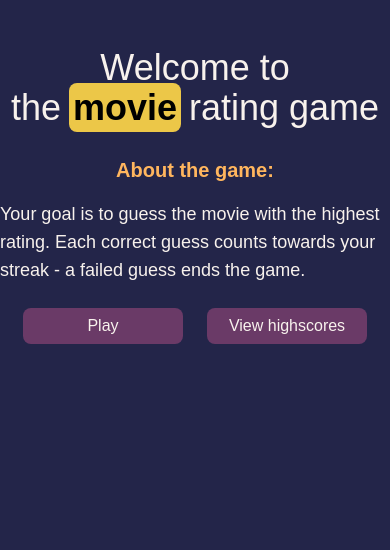
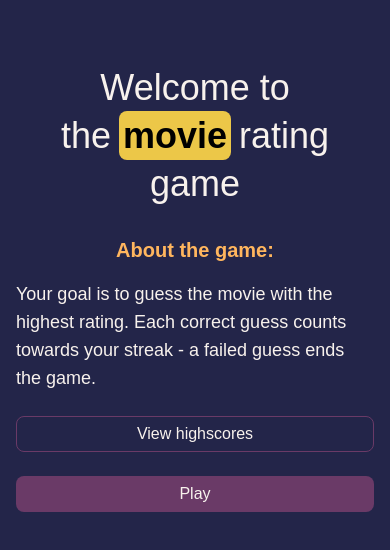
Before and after one commit to ande397c/react-movie-rating, a React (Vite) app: page / in a window 390 px wide. Shown: the top 550 px of the page. Built offline with nearby package versions, Linux system fonts and the light colour scheme; no server answers.

Commit message:
feat: introduce variants and improve responsive

```diff
--- a/src/App.tsx
+++ b/src/App.tsx
@@ -5,9 +5,9 @@ import { Button } from '@components/Button'
 const App = (): ReactElement => {
   return (
     <div className="h-screen w-full flex justify-center items-start">
-      <div className="flex flex-col">
+      <div className="flex flex-col p-4">
         <article className="mt-12 text-center text-text">
-          <h1 className="text-4xl">
+          <h1 className="text-4xl leading-[3rem]">
             Welcome to the
             <span className="p-1 mx-2 bg-logoBg text-logoColor font-semibold rounded-lg">
               movie
@@ -19,18 +19,18 @@ const App = (): ReactElement => {
           </h2>
         </article>
         <section className="text-text my-auto max-w-prose">
-          <p className="leading-7 text-lg my-4 mb-6">
+          <p className="leading-7 text-lg my-4 mb-6 max-w-prose">
             Your goal is to guess the movie with the highest rating. Each
             correct guess counts towards your streak - a failed guess ends the
             game.
           </p>
 
-          <article className="flex justify-center gap-6">
-            <Link to="/game">
+          <article className="flex flex-col sm:flex-row justify-center gap-6">
+            <Link to="/highscores" className="w-full">
+              <Button text="View highscores" variant="secondary" />
+            </Link>
+            <Link to="/game" className="w-full">
               <Button text="Play" />
-            </Link>
-            <Link to="/highscores">
-              <Button text="View highscores" />
             </Link>
           </article>
         </section>
--- a/src/components/Button/index.tsx
+++ b/src/components/Button/index.tsx
@@ -6,6 +6,8 @@ interface ButtonProps {
   isDisabled?: boolean
   isLoading?: boolean
   type?: 'button' | 'submit' | 'reset'
+  width?: 'full' | '1/2' | 'fit'
+  variant?: 'primary' | 'secondary'
   className?: string
   onClick?: () => void
 }
@@ -15,15 +17,24 @@ export const Button = ({
   isDisabled,
   isLoading,
   type,
+  width = 'full',
+  variant = 'primary',
   className,
   onClick
 }: ButtonProps) => {
+  const defaultClasses =
+    'rounded-lg h-9 text-text text-center transition-all duration-150'
+  const primaryClasses = 'bg-button hover:bg-hover border-none'
+  const secondaryClasses = 'bg-main border border-button'
   const disabledClasses = 'opacity-60 pointer-events-none'
   return (
     <button
-      className={clsx(className, {
-        'bg-button text-text rounded-lg border-none h-9 text-center transition-all duration-150 hover:bg-hover w-40':
-          true,
+      className={clsx(defaultClasses, className, {
+        [primaryClasses]: variant === 'primary',
+        [secondaryClasses]: variant === 'secondary',
+        'w-full': width === 'full',
+        'w-1/2': width === '1/2',
+        'w-fit px-4': width === 'fit',
         [disabledClasses]: isDisabled || isLoading
       })}
       type={type}
--- a/src/components/Card/index.tsx
+++ b/src/components/Card/index.tsx
@@ -25,11 +25,11 @@ export const Card = ({
     <div
       className={clsx(
         'el-container group flex justify-center flex-col items-center transition-all duration-150 hover:scale-110 cursor-pointer',
-        { 'scale-125': isSelected, 'pointer-events-none': clicked }
+        { 'scale-110 sm:scale-125': isSelected, 'pointer-events-none': clicked }
       )}
       onClick={onClick}
     >
-      <div className="w-[160px] h-full">
+      <div className="w-[120px] sm:w-[160px] h-full">
         <img
           src={fallbackImg ? MoviePoster : getQualityPoster(img)}
           className="rounded-sm max-w-full max-h-full"
@@ -38,7 +38,7 @@ export const Card = ({
           }}
         />
       </div>
-      <div className="text-center pt-4 text-xl overflow-hidden w-[260px]">
+      <div className="text-center pt-4 text-xl overflow-hidden max-w-[100px] sm:w-[260px] sm:max-w-xs">
         <h3 className="truncate group-hover:overflow-visible group-hover:whitespace-normal group-hover:text-clip">
           {title}
         </h3>
--- a/src/components/Modal/index.tsx
+++ b/src/components/Modal/index.tsx
@@ -24,6 +24,7 @@ export const Modal = ({ showModal, streak, onClick }: ModalProps) => {
     const { error } = await supabase
       .from('highscores')
       .insert({ name: name, highscore: streak })
+
     localStorage.setItem('name', name)
 
     if (error) {
@@ -38,7 +39,7 @@ export const Modal = ({ showModal, streak, onClick }: ModalProps) => {
       {showModal && (
         <>
           <div className="justify-center items-center flex overflow-x-hidden overflow-y-auto fixed inset-0 z-50 outline-none focus:outline-none">
-            <div className="relative w-auto mb-[9rem] mx-auto max-w-2xl">
+            <div className="relative w-auto mb-[9rem] mx-auto min-w-[22rem] max-w-2xl">
               {/*content*/}
               <div className="rounded-lg shadow-lg relative flex flex-col w-full bg-white outline-none focus:outline-none bg-main text-text">
                 {/*header*/}
@@ -64,11 +65,11 @@ export const Modal = ({ showModal, streak, onClick }: ModalProps) => {
                     </div>
                   ) : (
                     <form onSubmit={handleSubmit}>
-                      <h4 className="my-4 text-lg">
+                      <h4 className="mb-2 text-lg">
                         Want to register your score?
                       </h4>
                       <label className="block" htmlFor="name">
-                        Name for the scoreboard
+                        Scoreboard name
                       </label>
                       <input
                         className="w-full h-8 rounded-md text-logoColor"
@@ -85,12 +86,13 @@ export const Modal = ({ showModal, streak, onClick }: ModalProps) => {
                         isDisabled={name.length == 0}
                         isLoading={isLoading}
                         className="mt-2"
+                        width="fit"
                       />
                     </form>
                   )}
-                  <div className="flex justify-center gap-8 mt-6">
-                    <Link to="/">
-                      <Button text="Front page" />
+                  <div className="flex flex-col sm:flex-row gap-2 mt-6">
+                    <Link to="/" className="w-full">
+                      <Button text="Front page" variant="secondary" />
                     </Link>
                     <Button text="Play again" onClick={onClick} />
                   </div>
--- a/src/pages/Game/index.tsx
+++ b/src/pages/Game/index.tsx
@@ -1,4 +1,4 @@
-import { useState } from 'react'
+import { useEffect, useState, KeyboardEvent } from 'react'
 import { Link } from 'react-router-dom'
 import { Card } from '@components/Card'
 import { Button } from '@components/Button'
@@ -16,6 +16,20 @@ export const Game = () => {
   const [selected, setSelected] = useState<number | null>(null)
   const [clicked, setClicked] = useState<boolean>(false)
   const [showModal, setShowModal] = useState<boolean>(false)
+
+  const handleKeyDown = (e: globalThis.KeyboardEvent) => {
+    if (e.key === ' ' || e.key === 'Enter') {
+      replaceMovies()
+    }
+  }
+
+  useEffect(() => {
+    window.addEventListener('keydown', handleKeyDown)
+
+    return () => {
+      window.removeEventListener('keydown', handleKeyDown)
+    }
+  }, [clicked])
 
   const handleClick = (movie: Movie, index: number) => {
     setSelected(index)
@@ -52,20 +66,20 @@ export const Game = () => {
 
   return (
     <>
-      <header className="p-4 px-12 text-text flex justify-between text-lg fixed w-full">
+      <header className="p-4 px-12 text-text flex justify-between items-center text-lg fixed w-full">
         {/* <h2 className="text-2xl">Category:</h2> */}
         <Link to="/">
-          <Button text="Go back" />
+          <Button text="Go back" width="fit" className="px-4" />
         </Link>
         <h2 className="text-2xl">
           Streak: <span className="text-secondary">{points}</span>
         </h2>
       </header>
       <div className="h-screen w-full flex justify-center items-center flex-col text-text">
-        <h3 className="text-2xl text-center">
+        <h3 className="text-3xl text-center mt-8 sm:mt-0">
           Which movie has the highest rating?
         </h3>
-        <div className="flex items-center h-[28rem] mt-5">
+        <div className="flex items-center h-[24rem] sm:h-[28rem] mt-5 gap-4 sm:gap-0">
           <h4 className="text-2xl mb-12">OR</h4>
           {movies.map((movie, index) => (
             <Card
@@ -83,6 +97,8 @@ export const Game = () => {
           text="Generate new pair"
           isDisabled={!clicked}
           onClick={replaceMovies}
+          width="fit"
+          className="px-4"
         />
       </div>
       <Modal showModal={showModal} streak={points} onClick={reset} />
--- a/src/pages/Highscores/index.tsx
+++ b/src/pages/Highscores/index.tsx
@@ -26,7 +26,7 @@ export const Highscores = () => {
       <h1 className="text-4xl text-text font-semibold">Highscores</h1>
       <div className="py-4 flex justify-center">
         <Link to="/">
-          <Button text="Go back" />
+          <Button text="Go back" width="fit" />
         </Link>
       </div>
       <div className="w-96 bg-complementary rounded-xl">
```
